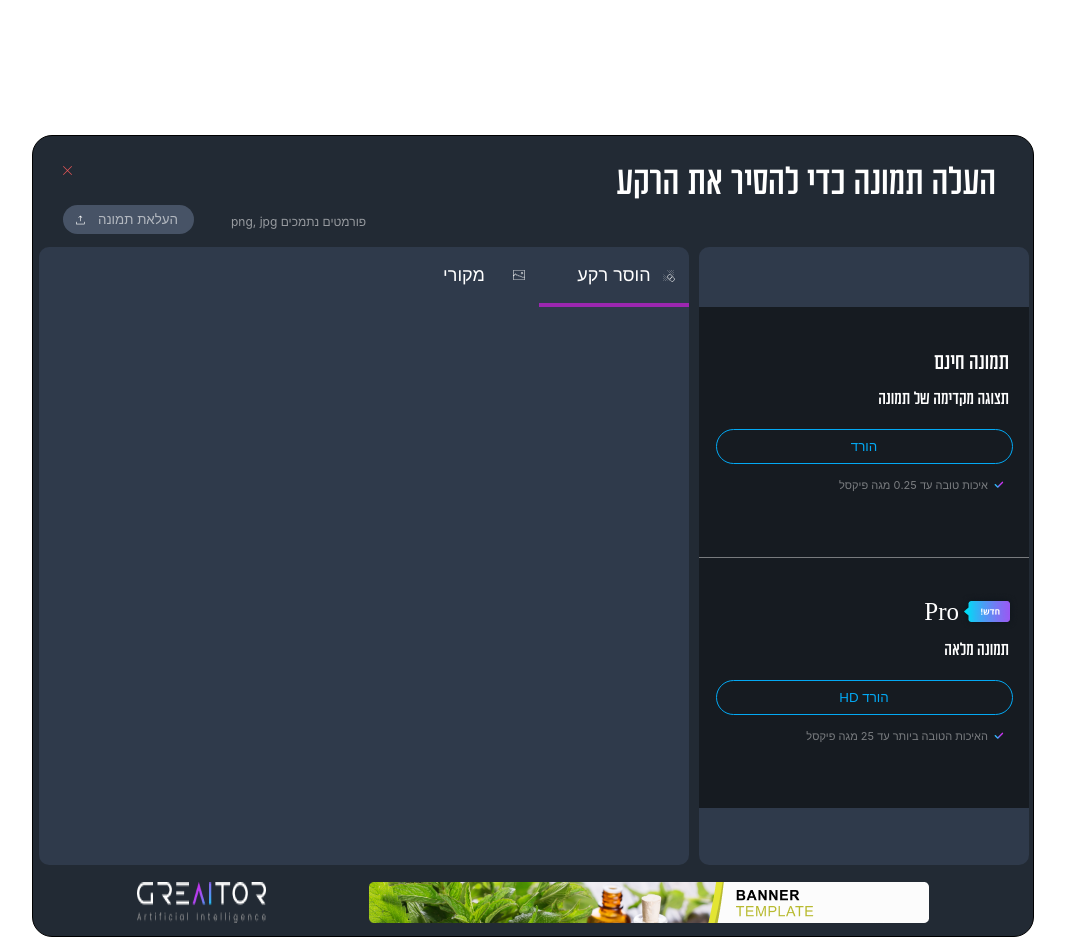
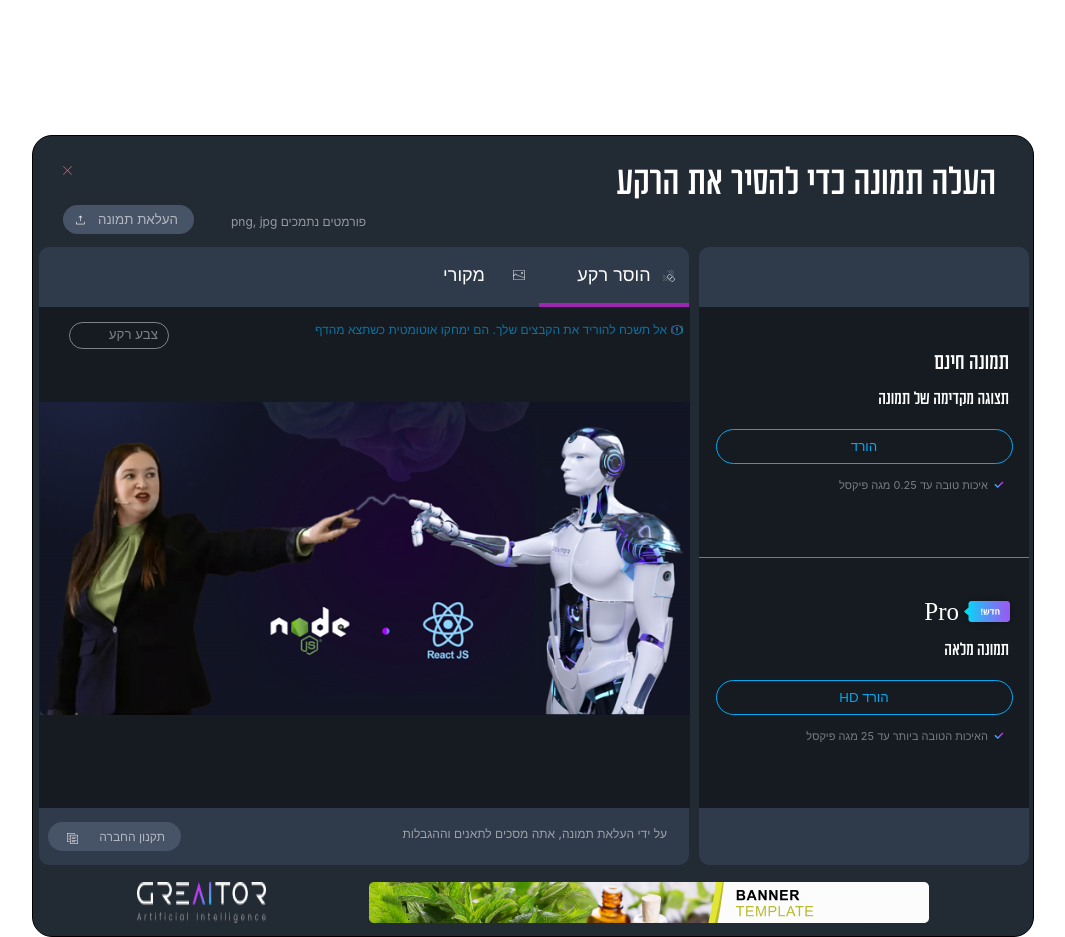
Before and after one commit to irenap89/remove_bg_11, a React (Create React App) app: page / in a window 1280 px wide. Shown: the whole page, without its empty margins (107-1172 px from the left). Built offline with nearby package versions, Linux system fonts and the light colour scheme.

Commit message:
lesson 3

```diff
--- a/src/Bg.css
+++ b/src/Bg.css
@@ -108,7 +108,7 @@
     width: 150px;
     line-height: 56px;
     background-position: 90% 22px;
-
+    cursor: pointer;
 }
 
 .tab_original{
@@ -120,8 +120,59 @@
     width: 150px;
     line-height: 56px;
     background-position: 90% 22px;
+    cursor: pointer;
 }
 
 .selected_tab{
     border-bottom: 4px solid #9C27B0;
 }
+
+.eula{
+    position: absolute;
+    left: 30px;
+    background-color: #475366;
+    border: 0;
+    color: #ffffff96;
+    padding: 7px;
+    border-radius: 50px;
+    width: 110px;
+    background-image: url(./assets/eula.png);
+    background-repeat: no-repeat;
+    background-position: 18px 10px;
+    text-align: right;
+    padding-right: 16px;
+    font-size: 12px;
+    margin-top: -19px;
+    margin-left: -15px;
+}
+
+.text_eula{
+    color: #ffffff85;
+    font-size: 12px;
+    text-align: right;
+    margin-top: 18px;
+    margin-right: 22px;
+}
+
+
+.eula_popup_cont{
+    width: 500px;
+    height: 500px;
+    background-color: white;
+    border: 1px solid black;
+    position: absolute;
+    top: 50%;
+    left: 50%;
+    transform: translate(-50%, -50%);
+    border-radius: 20px;
+}
+
+.overlay{
+    width: 100%;
+    height: 100%;
+    top: 0;
+    left: 0;
+    position: absolute;
+    background-color: #060606cf;
+
+}
--- a/src/Bg.jsx
+++ b/src/Bg.jsx
@@ -4,7 +4,14 @@ import close from './assets/close.png'
 import banner from './assets/banner.png'
 import logo from './assets/logo.png'
 import Download from './Download'
+import { useState } from 'react';
+import No_bg_tab from './No_bg_tab';
+
 function Bg() {
+
+    const [tab, set_tab] = useState('bg');
+    const [show_eula, set_show_eula] = useState(false);
+
   return (
     <div className="Bg">
         <div className='bg_cont'>
@@ -27,12 +34,20 @@ function Bg() {
 
                 <div className='middle_cont_left'>
                     <div className='tabs'>
-                          <div className='tab_no_bg selected_tab'> הוסר רקע </div>
-                          <div className='tab_original '>מקורי </div>
+                          <div className={'tab_no_bg ' + (tab=='bg'? "selected_tab": "")} onClick={()=>set_tab('bg')}> הוסר רקע </div>
+                          <div className={'tab_original ' + (tab=='original'? "selected_tab": "")}  onClick={()=>set_tab('original')}>מקורי </div>
                     </div>
 
                     <div className='middle_cont_left'>
+                        {tab=='bg' ?<No_bg_tab type="bg"></No_bg_tab>:
+                        <No_bg_tab type="original"></No_bg_tab>}
+                    </div>
 
+                    <div className='middle_cont_left_footer'>
+                        <div className='text_eula'>
+                            על ידי העלאת תמונה, אתה מסכים לתאנים וההגבלות
+                        </div>
+                        <div className='eula' onClick={()=>set_show_eula(true)}> תקנון החברה </div>
                     </div>
                 </div>
 
@@ -46,6 +61,26 @@ function Bg() {
 
 
         </div>
+
+            {show_eula?
+            <>
+                <div className='overlay'> </div>
+                <div className='eula_popup_cont'>
+                    dfghfdgh <br/>
+                    fdhgj
+                    ghfj
+                    gfhj <br/>
+                    dfghfdgh <br/>
+                    fdhgj <br/>
+                    ghfj
+                    gfhj
+
+                </div>
+            </>: <></>
+
+
+            }
+
     </div>
   );
 }
--- /dev/null
+++ b/src/No_bg_tab.css
@@ -0,0 +1,60 @@
+.no_bg_tab_cont{
+    background-color: #161B21;
+    width: 651px;
+    height: 501px;
+}
+
+.img_1{
+    width: 100%;
+    margin-top: 95px;
+}
+
+.no_bg_tab_title{
+    text-align: right;
+    padding-right: 22px;
+    padding-top: 15px;
+    font-size: 12px;
+    color: #03a9f49e;
+    background-image: url(./assets/warning.png);
+    background-repeat: no-repeat;
+    background-position: 99% 17px;
+}
+
+.no_bg_tab_header{
+    position: absolute;
+    width: 65%;
+}
+
+.select_color_btn{
+    position: absolute;
+    top: 15px;
+    left: 30px;
+    color: #ffffff73;
+    background-color: transparent;
+    border: 1px solid #ffffff73;
+    border-radius: 50px;
+    text-align: right;
+    width: 100px;
+    height: 27px;
+    padding-right: 10px;
+    line-height: 22px;
+}
+
+.input_color{
+    position: absolute;
+    left: 28px;
+    top: 15px;
+    opacity: 0;
+}
+
+.selected_color{
+
+    width: 20px;
+    display: block;
+    height: 25px;
+    margin-top: -23px;
+    width: 33px;
+    border-top-left-radius: 18px;
+    border-bottom-left-radius: 18px;
+    margin-left: -6px;
+}
--- /dev/null
+++ b/src/No_bg_tab.jsx
@@ -0,0 +1,37 @@
+
+import './No_bg_tab.css';
+import img_1 from './assets/img_1.png'
+import { useRef , useState } from "react";
+
+function No_bg_tab(props) {
+
+    const [selected_col, setselected_col] = useState();
+
+    const inputElement = useRef();
+
+    const focusInput = () => {
+      inputElement.current.click();
+    };
+
+    console.log(selected_col);
+
+
+  return (
+    <div className='no_bg_tab_cont'>
+         {/* {props.type} */}
+
+           {props.type =='bg' ? <div className='no_bg_tab_header'>
+                <div className='no_bg_tab_title'> אל תשכח להוריד את הקבצים שלך. הם ימחקו אוטומטית כשתצא מהדף </div>
+
+                <button className='select_color_btn' onClick={focusInput}>צבע רקע   <span className='selected_color' style={{backgroundColor: selected_col}}> </span> </button>
+
+                <input type="color" ref={inputElement} className='input_color' value={selected_col} onChange={(e)=>setselected_col(e.target.value)}/>
+            </div> : <></>}
+
+          <img src={img_1} className='img_1'/>
+
+    </div>
+  );
+}
+
+export default No_bg_tab;
```
Also changed, not shown: src/assets/img_1.png (added).
